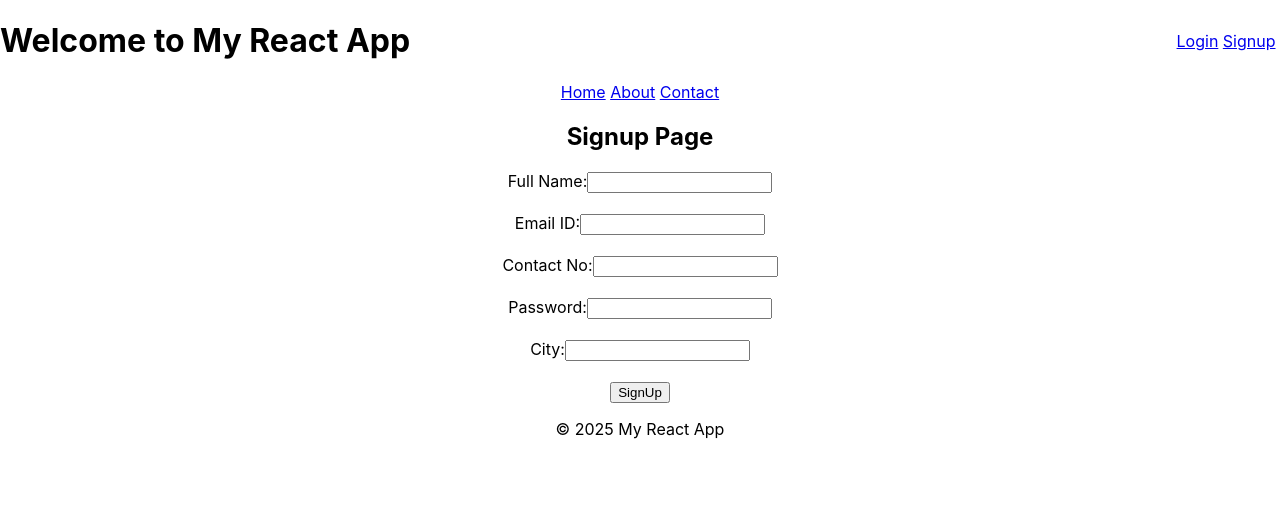
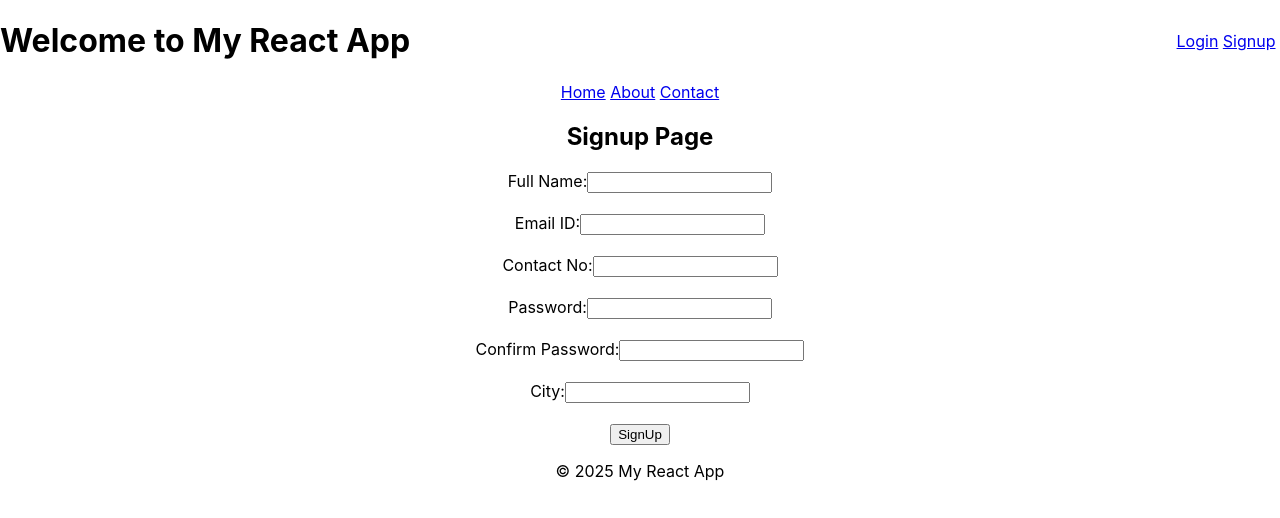
Before and after one commit to sidhantaks/demo-project, a React (Create React App) app: page /signup in a window 1280 px wide. Shown: the top 518 px of the page. Built offline with nearby package versions, Linux system fonts and the light colour scheme; the HTML template or start-up script is replaced by a standard one.

Commit message:
confirm password added

```diff
--- a/src/components/Signup.js
+++ b/src/components/Signup.js
@@ -13,7 +13,15 @@ function Signup() {
 
   const handleSubmit = async (e) => {
     e.preventDefault();
+
+    // Validate password match// Validate password match
+    if (formData.password !== formData.confirmPassword) {
+      alert("Passwords do not match.");
+      return;
+    }
+
     try {
+      const { confirmPassword, ...dataToSubmit } = formData; // exclude confirmPassword
       await axios.post("http://localhost:5000/users", formData);
       alert("Data submitted!");
       dispatch(resetFormData());
@@ -43,6 +51,10 @@ function Signup() {
           <label htmlFor="password">Password:</label>
           <input type="password" value={formData.password} onChange={handleChange} name="password" required />
         </div><br />
+         <div>
+          <label>Confirm Password:</label>
+          <input type="password" name="confirmPassword" value={formData.confirmPassword} onChange={handleChange} required />
+        </div><br />
         <div>
           <label htmlFor="city">City:</label>
           <input type="text" value={formData.city} onChange={handleChange} name="city" required />
--- a/src/redux/signupSlice.js
+++ b/src/redux/signupSlice.js
@@ -6,6 +6,7 @@ const initialState = {
     email: '',
     contact: '',
     password: '',
+    confirmPassword: "",
     city: ''
   }
 };
```
